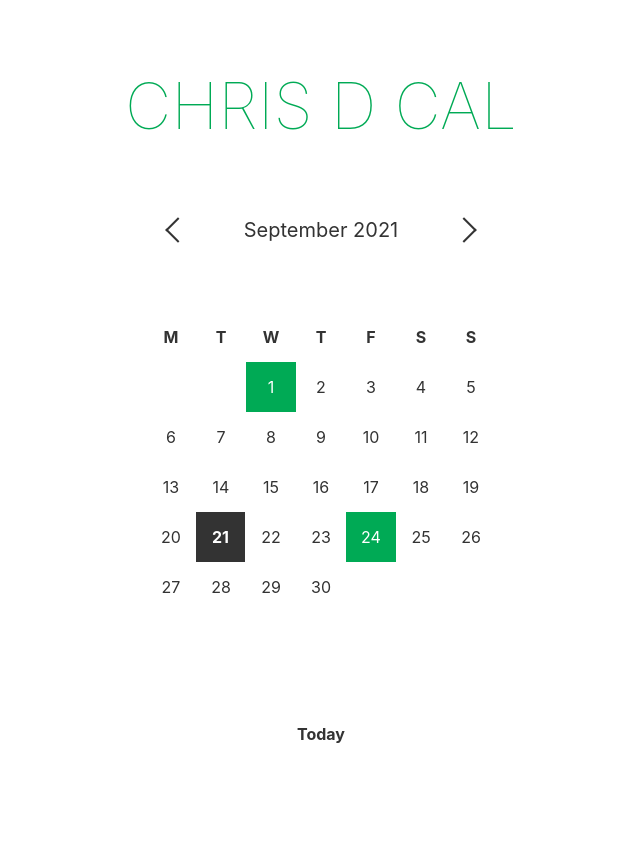
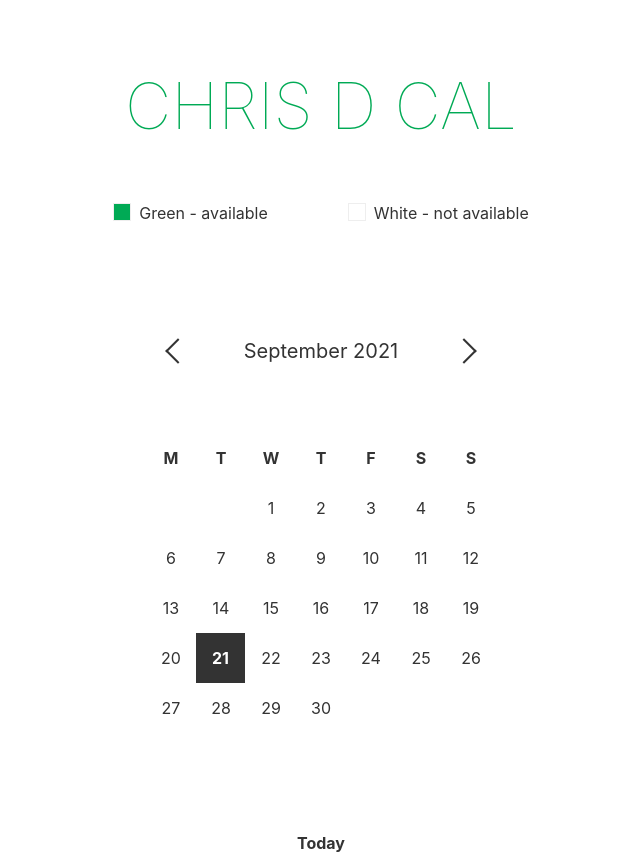
Before and after one commit to stofferd/sveltecal, a Svelte app: page / in a window 1280 px wide. Shown: the whole page, without its empty margins (319-959 px from the left). Before the commit the page ends 800 px from the top, so only its background shows below. Built offline with nearby package versions, Linux system fonts and the light colour scheme.

Commit message:
availability tweaks

```diff
--- a/src/Calendar.svelte
+++ b/src/Calendar.svelte
@@ -50,9 +50,37 @@
     b {
         cursor: pointer;
     }
+    p {
+        display: flex;
+        align-items: center;
+        justify-content: center;
+        margin: 0 0 100px;
+    }
+    figure {
+        display: flex;
+    }
+    figure:before {
+        content: "";
+        display: block;
+        width: 16px;
+        height: 16px;
+		border: 1px solid #eee;
+        margin-right: 8px;
+    }
+    figure.green:before {
+        background: #00aa55;
+    }
+    strong {
+        font-weight: normal;
+    }
 </style>
 
 <section>
+    <p>
+        <figure class="green" ><strong>Green - available</strong></figure>
+        <figure><strong>White - not available</strong></figure>
+
+    </p>
     <span>
         <ChangeMonth direction={-1} />
         {$date.toLocaleString('default', { month: 'long' })} { $date.getFullYear() }
--- a/src/Day.svelte
+++ b/src/Day.svelte
@@ -1,6 +1,6 @@
 <script>
     import { availability } from './store.js';
-
+    console.log({availability});
     export let date;
     export let month;
     export let year;
--- a/src/store.js
+++ b/src/store.js
@@ -2,15 +2,36 @@ import { readable, writable } from 'svelte/store';
 
 export const date = writable(new Date());
 
-export const availability = readable([
-	// new Date(2021, 12, 01),
-	// new Date(2021, 12, 02),
-	// new Date(2021, 12, 03),
-	// new Date(2021, 12, 04),
-	// new Date(2021, 12, 05)
-	'01-09-2021',
-	'24-09-2021',
-	'11-12-2021',
-	'12-12-2021',
-	'13-12-2021'
-]);
+const getDateRange = (start, end = start + 4, month, year) => {
+	const count = end - start;
+	const dates = [];
+	for (let i = 0; i <= count; i++) {
+		const thisDay = start + i;
+		const padDay = String(thisDay).length === 1 ? '0' + thisDay : thisDay;
+		dates.push(`${padDay}-${month}-${year}`);
+	}
+	return dates;
+};
+
+const dateArray = [
+	'13-12-2021',
+	'14-12-2021',
+	'15-12-2021',
+	'16-12-2021',
+	'17-12-2021',
+	...getDateRange(3, undefined, '01', 2022),
+	...getDateRange(10, undefined, '01', 2022),
+	...getDateRange(17, undefined, '01', 2022),
+	...getDateRange(24, undefined, '01', 2022),
+	...getDateRange(31, 31, '01', 2022),
+
+	...getDateRange(1, 4, '02', 2022),
+	...getDateRange(7, undefined, '02', 2022),
+	...getDateRange(14, undefined, '02', 2022),
+	...getDateRange(21, undefined, '02', 2022),
+	...getDateRange(28, 28, '02', 2022)
+];
+
+export const availability = readable(dateArray, () => {
+	return dateArray;
+});
```
